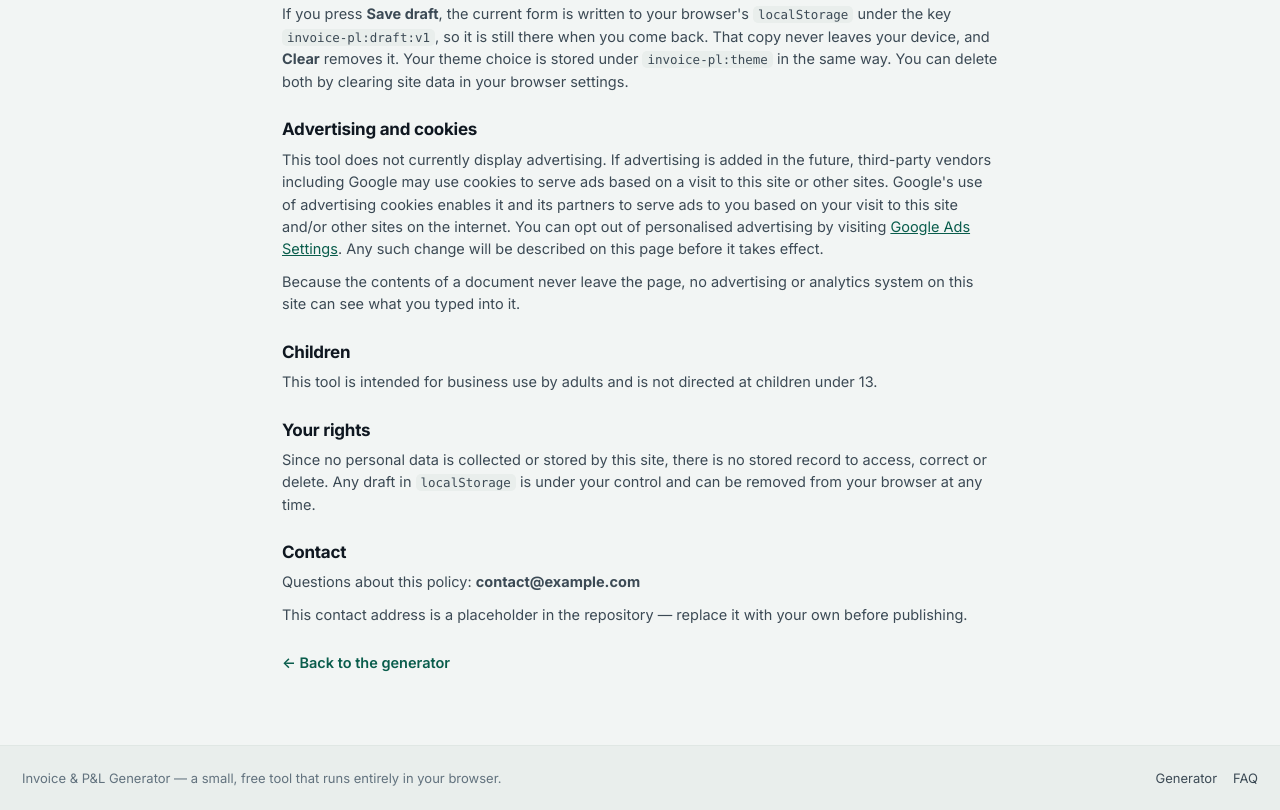
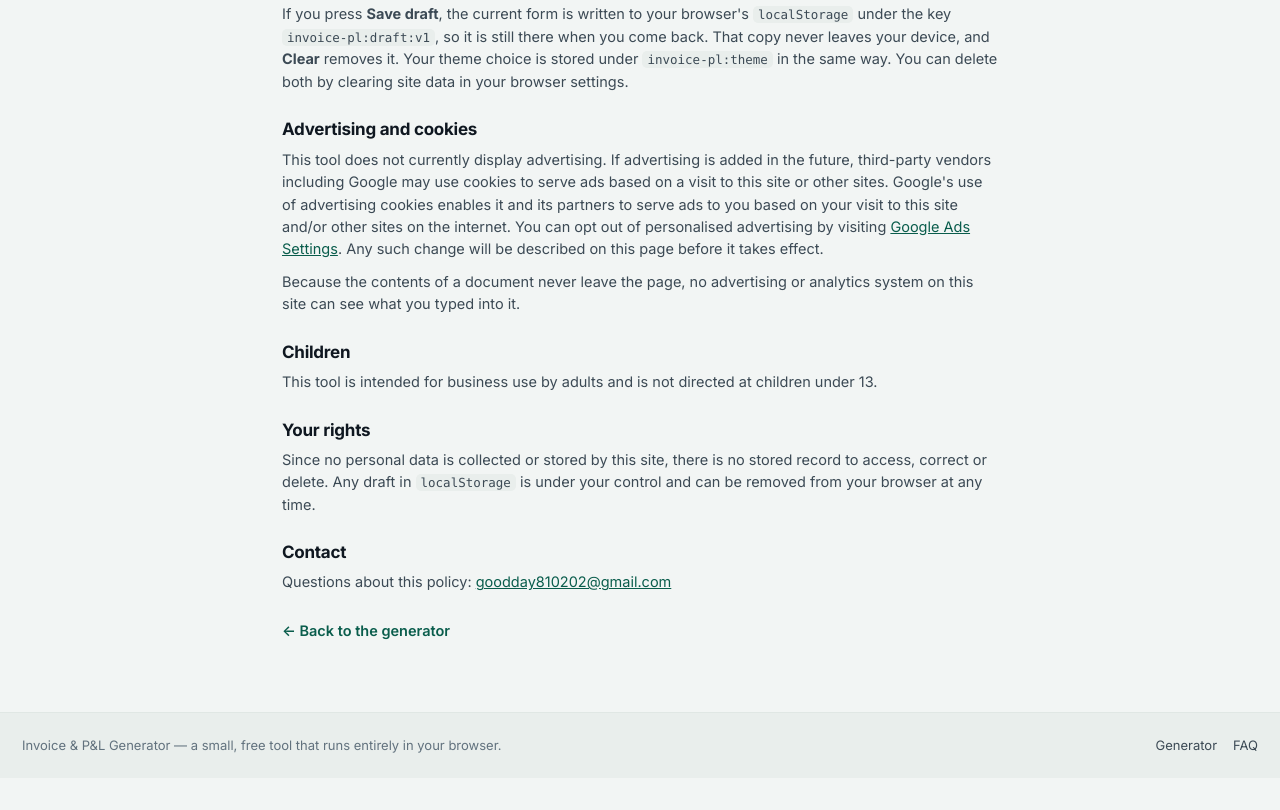
Before and after one commit to MarCJ81/invoice-receipt-pl-generator, a plain HTML site: page privacy.html in a window 1280 px wide. Shown: the part 626-1436 px from the top of the page. After the commit the page ends 1404 px from the top, so only its background shows below. Drawn offline with Linux system fonts and the light colour scheme.

Commit message:
Set privacy contact email to goodday810202@gmail.com

```diff
--- a/privacy.html
+++ b/privacy.html
@@ -66,8 +66,7 @@
   <p>Since no personal data is collected or stored by this site, there is no stored record to access, correct or delete. Any draft in <code>localStorage</code> is under your control and can be removed from your browser at any time.</p>
 
   <h2>Contact</h2>
-  <p>Questions about this policy: <b>contact@example.com</b></p>
-  <p class="fine-print">This contact address is a placeholder in the repository — replace it with your own before publishing.</p>
+  <p>Questions about this policy: <a href="mailto:goodday810202@gmail.com">goodday810202@gmail.com</a></p>
 
   <p class="legal-back"><a href="index.html">&larr; Back to the generator</a></p>
 </main>
```
Also changed, not shown: 1 other file.
